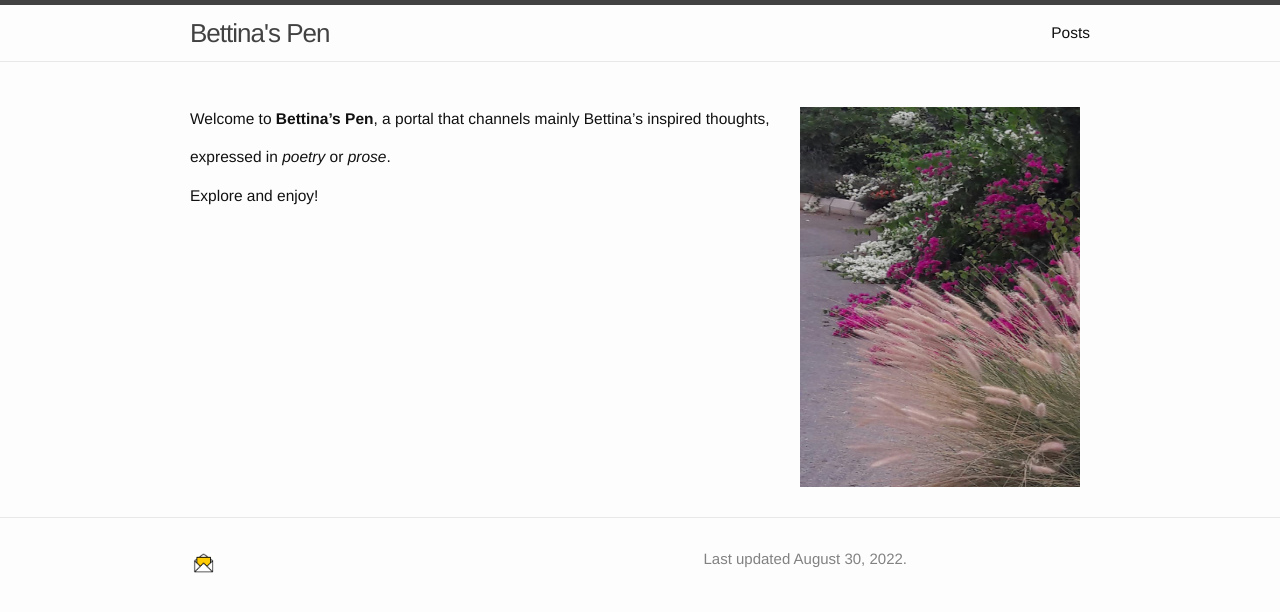
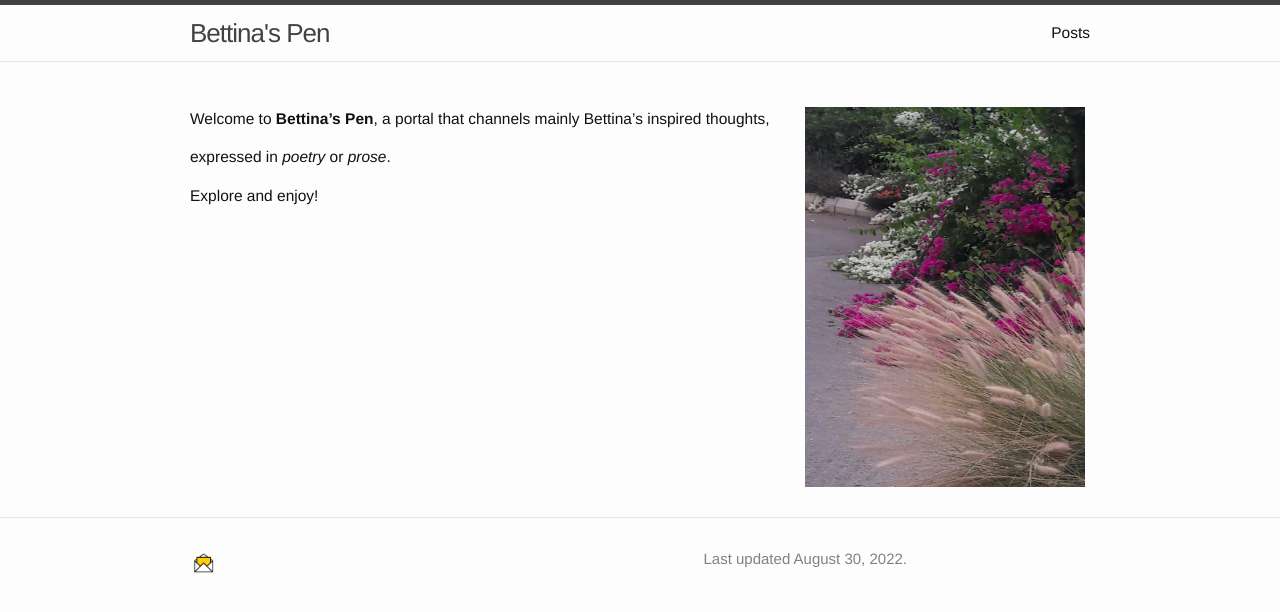
Before and after one commit to l-omar-chehab/bettinaspen.github.io-1, a Jekyll site: the page built from index.md, in a window 1280 px wide. Shown: the top 612 px of the page. Built offline with Jekyll 4.4.1, drawn with Linux system fonts in a browser that asks for light colours.

Commit message:
Update index.md

```diff
--- a/index.md
+++ b/index.md
@@ -4,7 +4,7 @@ layout: default
 
 <!--This is a comment for me that will not appear on the website-->
 
-![flower](./img/flower.jpg){: style="float: right; margin: 0px 10px; width: 280px; height: 380px" name="flower"}
+![flower](./img/flower.jpg){: style="float: right; margin: 0px 5px; width: 280px; height: 380px" name="flower"}
 
 Welcome to **Bettina's Pen**, a portal that channels mainly Bettina's inspired thoughts,
 
```
